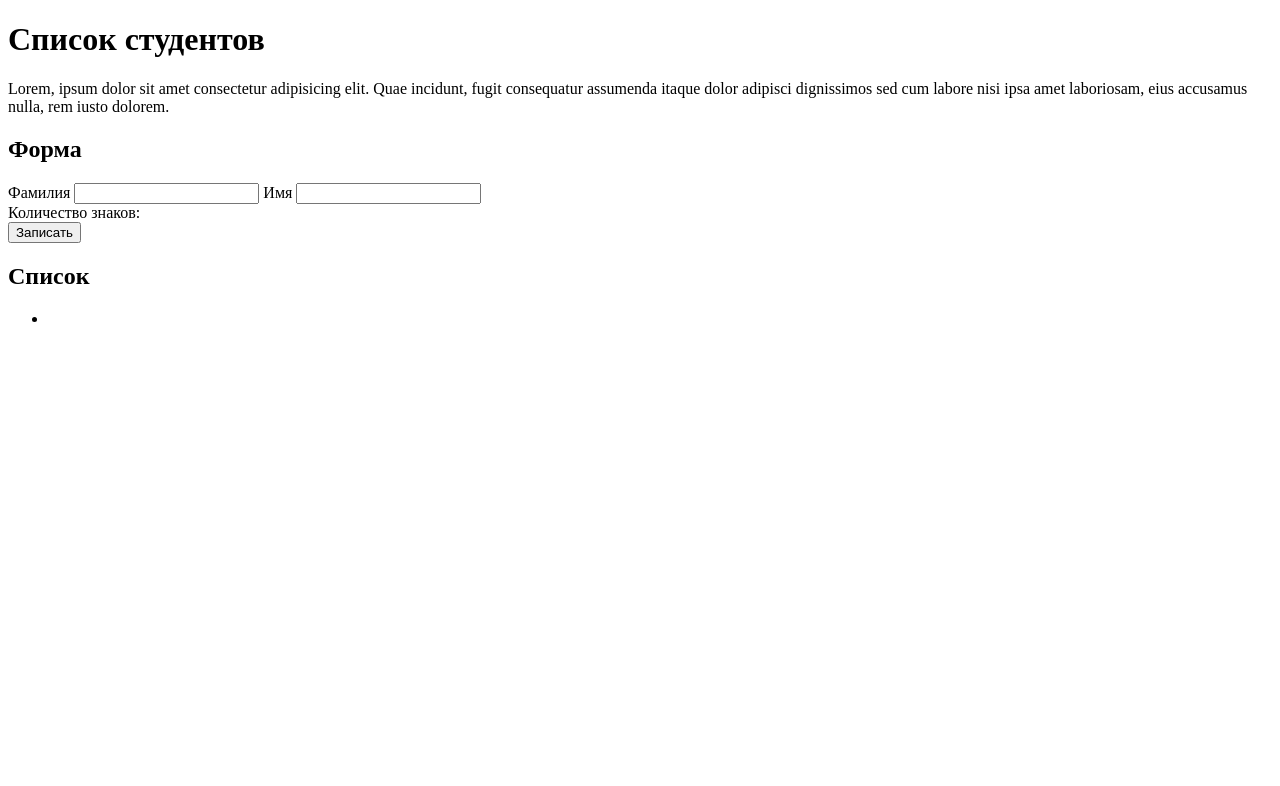
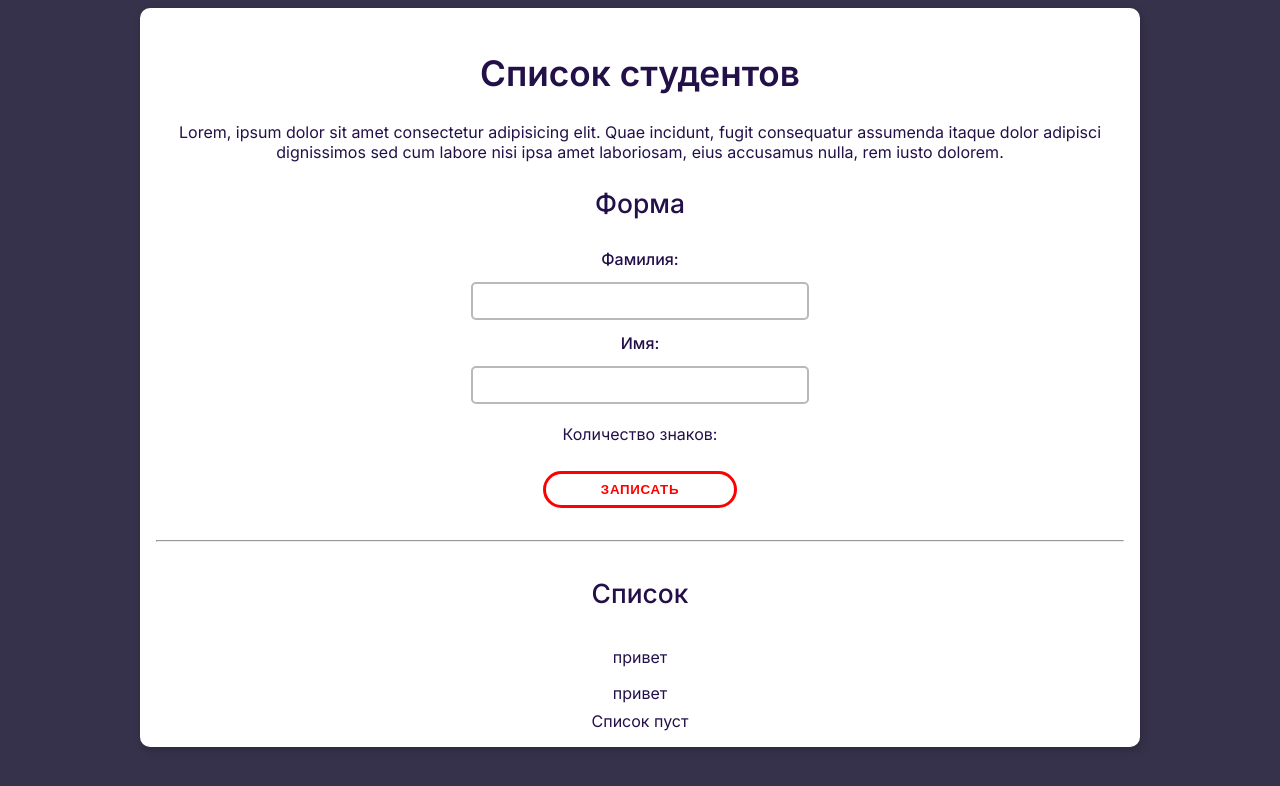
Before and after one commit to AdRuslan/webLab12, a plain HTML site: page index.html in a window 1280 px wide. Drawn offline with nearby package versions, Linux system fonts and the light colour scheme.

Commit message:
added css styles

```diff
--- a/index.html
+++ b/index.html
@@ -18,18 +18,21 @@
         </p>
         <h2>Форма</h2>
         <form action="#">
-          <label for="surname">Фамилия</label>
+          <label for="surname">Фамилия:</label>
           <input type="text" id="surname" />
-          <label for="name">Имя</label>
+          <label for="name">Имя:</label>
           <input type="text" id="name" />
           <div class="counter">Количество знаков:</div>
           <button class="btn">Записать</button>
         </form>
-
+        <hr>
         <h2>Список</h2>
         <ul class="list">
-          <li class="list-item"></li>
+          <li class="list-item">привет</li>
+          <li class="list-item">привет</li>
         </ul>
+
+        <div>Список пуст</div>
       </div>
     </div>
 
--- a/style.css
+++ b/style.css
@@ -0,0 +1,118 @@
+@import url("https://fonts.googleapis.com/css2?family=Inter:wght@400;500;600&display=swap");
+
+* {
+  box-sizing: border-box;
+}
+
+body {
+  font-family: Inter, sans-serif;
+  font-size: 16px;
+  color: #241049;
+  background: #37324b;
+}
+
+.container {
+  margin: 0 auto;
+  max-width: 1000px;
+}
+
+h1,
+h2 {
+  font-weight: 500;
+  line-height: 1.45;
+}
+
+h1 {
+  font-size: 2.2rem;
+  font-weight: 600;
+}
+
+h2 {
+  font-size: 1.65rem;
+  padding-bottom: 0.3rem;
+}
+
+.btn {
+  margin-top: 20px;
+  color: #ff0000;
+  width: 20%;
+  border-radius: 99px;
+  letter-spacing: 0.05em;
+  border: 3px solid #ff0000;
+  text-transform: uppercase;
+  padding: 0.5rem 1.5rem;
+  font-weight: 700;
+  background: rgb(255, 255, 255);
+  transition: all 0.22s;
+}
+
+.btn:hover {
+  color: rgb(0, 255, 0);
+  border-color: rgb(0, 255, 0);
+  cursor: pointer;
+  opacity: 0.8;
+}
+
+.btn:disabled {
+  cursor: not-allowed;
+  opacity: 1 !important;
+  background: #eee !important;
+  border-color: #ddd !important;
+  color: #999 !important;
+}
+
+input {
+  margin: 13px auto;
+  border: 2px solid rgb(185, 185, 185);
+  display: block;
+  width: 35%;
+  color: #2c3e50;
+  padding: 0.5rem 1.5rem;
+  border-radius: 5px;
+  font-size: 1rem;
+}
+
+label {
+  display: block;
+  margin: 0 auto;
+  font-weight: 500;
+}
+
+.counter {
+    padding: 7px 0;
+}
+
+hr {
+    margin: 2rem 0;
+    border-color: rgb(236, 236, 236);
+  }
+
+.card {
+  overflow: hidden;
+  padding: 1rem;
+  margin-bottom: 1rem;
+  text-align: center;
+  border-radius: 10px;
+  box-shadow: 2px 3px 10px rgba(0, 0, 0, 0.2);
+  background: #fff;
+}
+
+.list {
+  margin: 0;
+  padding: 0;
+  list-style: none;
+}
+
+.list-item {
+  display: flex;
+  align-items: center;
+  justify-content: center;
+  padding: 0.5rem 0;
+  transition: 0.22s all;
+  text-overflow: ellipsis;
+  border-radius: 10px;
+}
+
+.list-item:hover {
+  background: #eee;
+}
```
